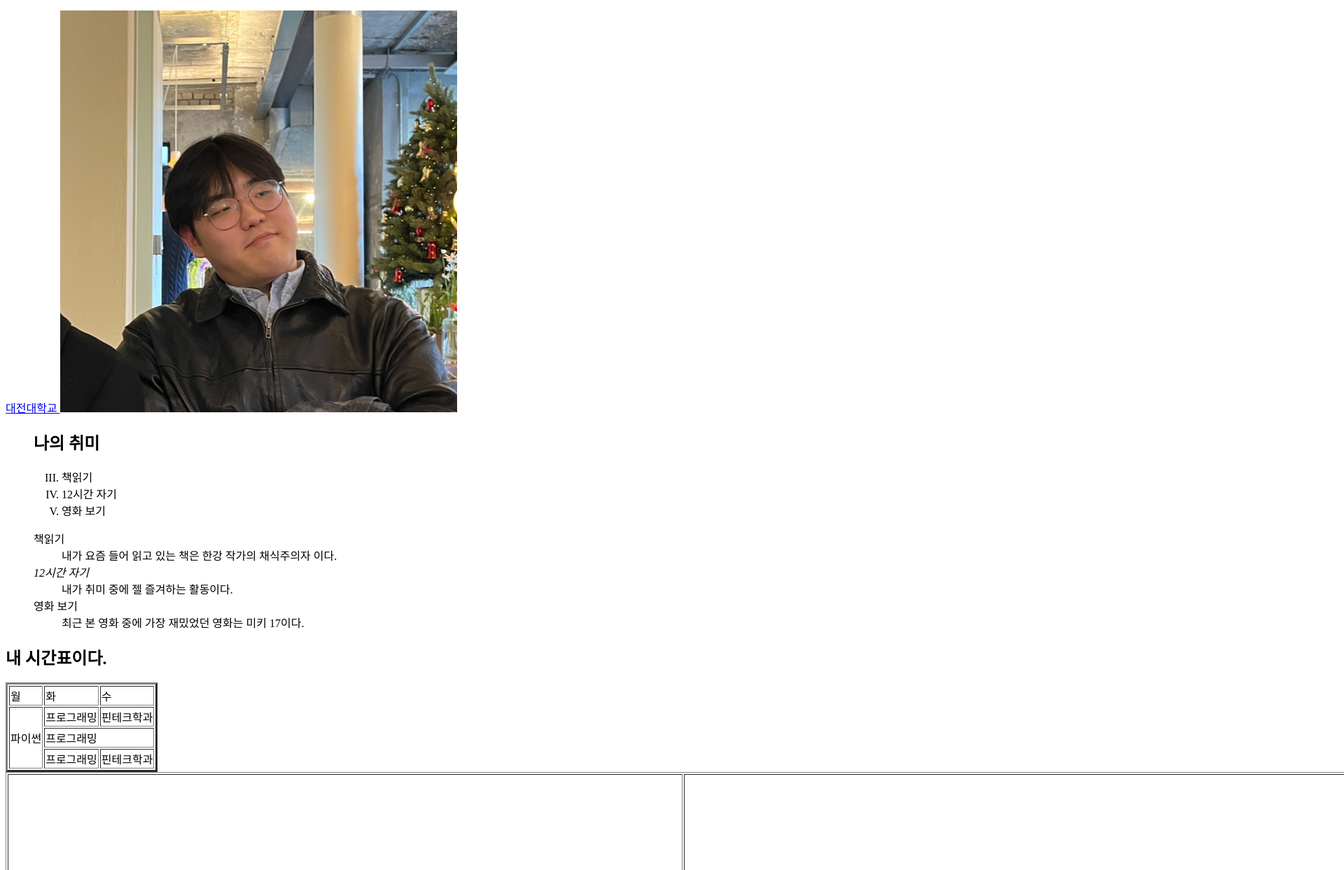
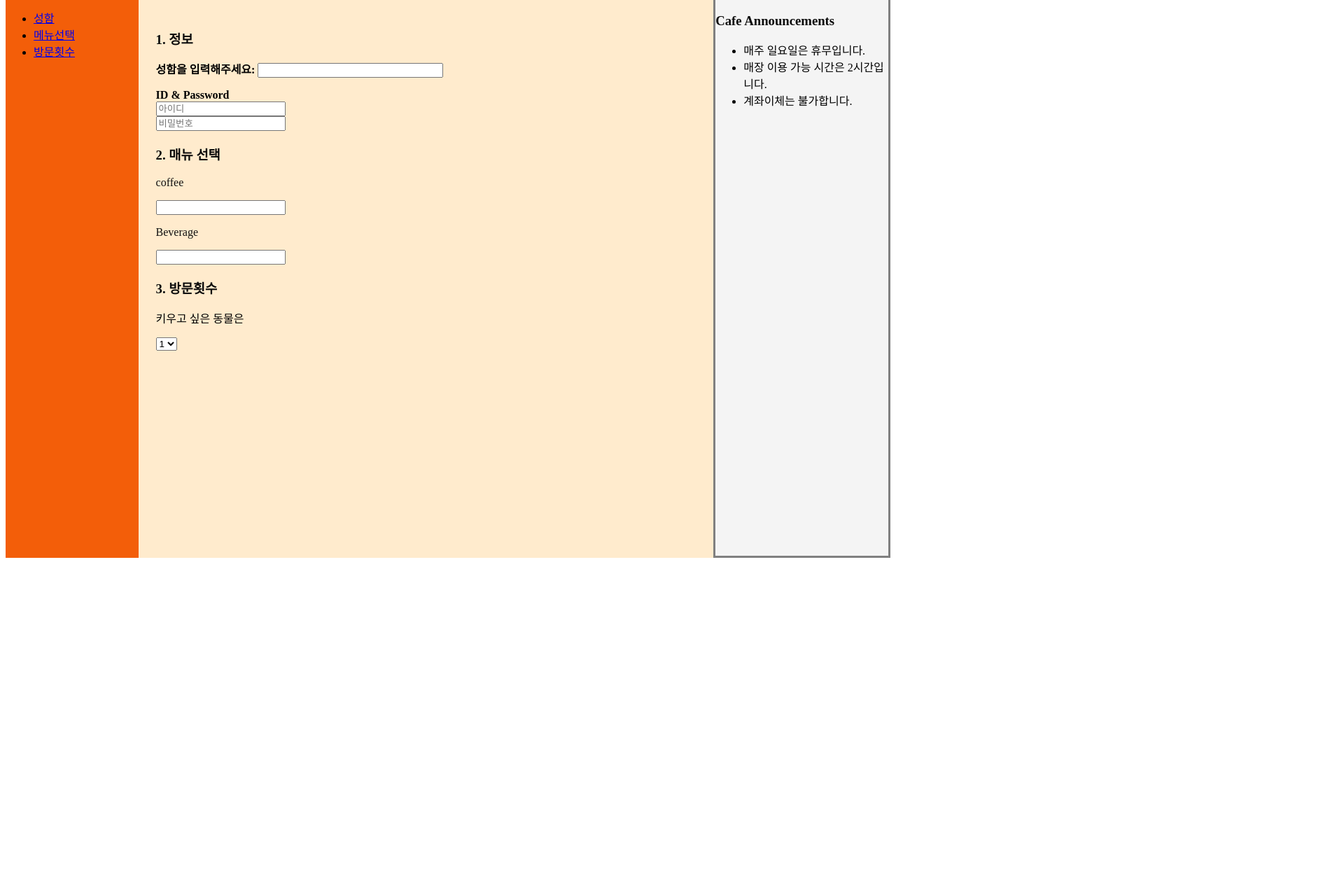
Before and after one commit to sims-cmd/sims-cmd.github.io, a plain HTML site: page index.html in a window 1280 px wide. Shown: the part 129-1372 px from the top of the page at 70% size, 1920 px wide, since content can reach past the window. After the commit the page ends 934 px from the top, so only its background shows below. Drawn offline with Linux system fonts and the light colour scheme.

Commit message:
Update index.html

```diff
--- a/index.html
+++ b/index.html
@@ -1,51 +1,133 @@
 <!DOCTYPE html>
 <html lang="en">
+
 <head>
-    <meta charset="UTF-8">
-    <meta name="viewport" content="width=device-width, initial-scale=1.0">
-    <title>심재환pt</title>
+  <meta charset="UTF-8">
+  <meta name="viewport" content="width=device-width, initial-scale=1.0">
+  <title>Stay_sim</title>
+  <style>
+    /* 클래스 지정할 때 .클래스명 */
+    .container {
+      display: grid;
+      grid-template-rows: 100px 1fr;
+      grid-template-columns: 15% 1fr 20%;
+      grid-template-areas:
+        "header header header"
+        "nav section aside";
+      height: 900px;
+      width: 100%;
+    }
+
+    header {
+      grid-area: header;
+      background-color: rgb(233, 95, 14);
+      display: flex;
+      justify-content: center;
+      align-items: center;
+    }
+
+    /* 아이디를 표시 */
+    #in2 {
+      color: rgb(17, 16, 16);
+      background-color: blanchedalmond;
+    }
+
+    h3 {
+      color: rgb(10, 10, 10);
+    }
+
+    nav {
+      grid-area: nav;
+      background-color: #f35e09;
+    }
+
+    section {
+      grid-area: section;
+      background-color: blanchedalmond;
+      padding: 25px;
+    }
+
+    aside {
+      grid-area: aside;
+      background-color: #f4f4f4;
+      border: 3px solid gray;
+    }
+  </style>
 </head>
-<body>
-    <h1>심재환의 홈페이지 만들기</h1>
-    <h2>이미지를 넣고 싶어요</h2>
-    <a href='https://www.dju.ac.kr/intro/intro.html'>대전대학교 <a/>
-    <img src="image/KakaoTalk_20250311_160046954.jpg" alt="">
-        <ul>
-        <h2>나의 취미</h2>
-        <ol type='I' start='3'>
-            <li> 책읽기</li>
-            <li>12시간 자기</li>
-            <li>영화 보기</li>
-        </ol>
-    <dl>
-        <dt>책읽기</dt>
-        <dd>내가 요즘 들어 읽고 있는 책은 한강 작가의 채식주의자 이다.</dd>
-        <dt><i>12시간 자기</i></dt>
-        <dd>내가 취미 중에 젤 즐겨하는 활동이다.</dd>
-        <dt>영화 보기</dt>
-        <dd>최근 본 영화 중에 가장 재밌었던 영화는 미키 17이다.</dd>
-    </dl>
-    </ul>
-<h2>내 시간표이다.</h2>
-<table border="3">
-    <tr>
-        <td>월</td><td>화</td><td>수</td>
-    </tr>
-    <tr>
-        <td rowspan="3">파이썬</td><td>프로그래밍</td><td>핀테크학과</td>
-    </tr>
-    <tr>
-        <td colspan="2">프로그래밍</td>
-    </tr>
-    <tr>
-        <td>프로그래밍</td><td>핀테크학과</td>
-    </tr>
-</table>
-<table border="1">
-    <thead>
-        <tr><th><img src="image/KakaoTalk_20250311_160046954.jpg" alt=""></th><th><img src="image/사본 -autodraw 2025. 3. 11. 오후 3_27_48.png" alt=""></th></tr>
-        <tr><th><img src="image/사본 -flower-9453063_1280 (1).jpg" alt=""></th><th><img src="image/사본 -heart-9360465_1280.jpg" alt=""></th></tr>
-    </thead>
 
+<body> 1
+  <div class="container">
+    <header>
+      <h1>Stay_sim</h1>
+    </header>
+    <nav>
+      <ul>
+        <li><a href="#in1">성함</a></li>
+        <li><a href="#in2">메뉴선택</a></li>
+        <li><a href="#in3">방문횟수</a></li>
+
+      </ul>
+    </nav>
+    <section>
+      <article id="in1">
+        <h3>1. 정보</h3>
+
+        <p><b>성함을 입력해주세요: </b>
+          <input type="text"  maxlength="30" size="30">
+        </p>
+        <p><b>ID & Password</b><br>
+          <input type="text" placeholder="아이디"><br>
+          <input type="password" placeholder="비밀번호">
+        </p>
+
+
+      </article>
+      <article id=in2>
+        <h3>2. 매뉴 선택</h3>
+        <p>coffee</p>
+        <input type="text" list="coffee">
+        <datalist id="coffee">
+          <option value="아메리카노(HOT)"></option>
+          <option value="아메리카노(Iced)"></option>
+          <option value="카페라떼"></option>
+          <option value="에소프레소"></option>
+          <option value="콜드브루"></option>
+          <option value="카푸치노"></option>
+        </datalist>
+        <p>Beverage</p>
+        <input type="text" list="Beverage">
+        <datalist id="Beverage">
+          <option value="자몽에이드"></option>
+          <option value="망고에이드"></option>
+          <option value="감귤에이드"></option>
+          <option value="딸기라떼"></option>
+          <option value="초코라떼"></option>
+        </datalist>
+      </article>
+      <article id="in3">
+        <h3>3. 방문횟수</h3>
+        <p>키우고 싶은 동물은</p>
+        <select>
+          <option value="ONE">1</option>
+          <option value="TWO">2</option>
+          <option value="THREE">3</option>
+          <option value="FOUR">4</option>
+          <option value="FIVE">5</option>
+        </select>
+      </article>
+
+    </section>
+    <aside id="Cafe Announcements">
+      <h3>Cafe Announcements</h3>
+      <ul>
+        <li>매주 일요일은 휴무입니다.</li>
+        <li>매장 이용 가능 시간은 2시간입니다.</li>
+        <li> 계좌이체는 불가합니다.</li>
+      </ul>
+
+
+    </aside>
+  </div>
 </body>
+
 </html>
```
